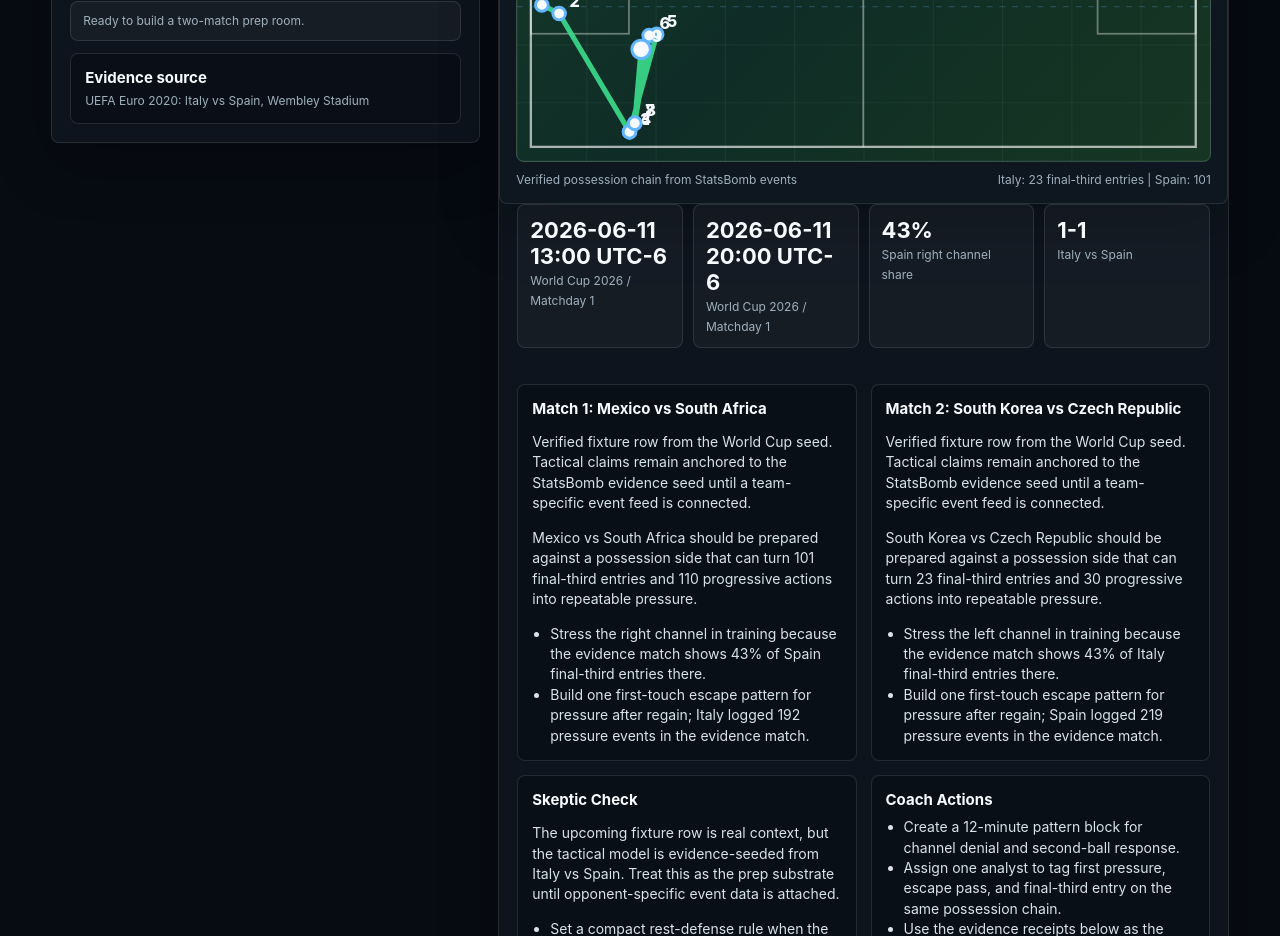
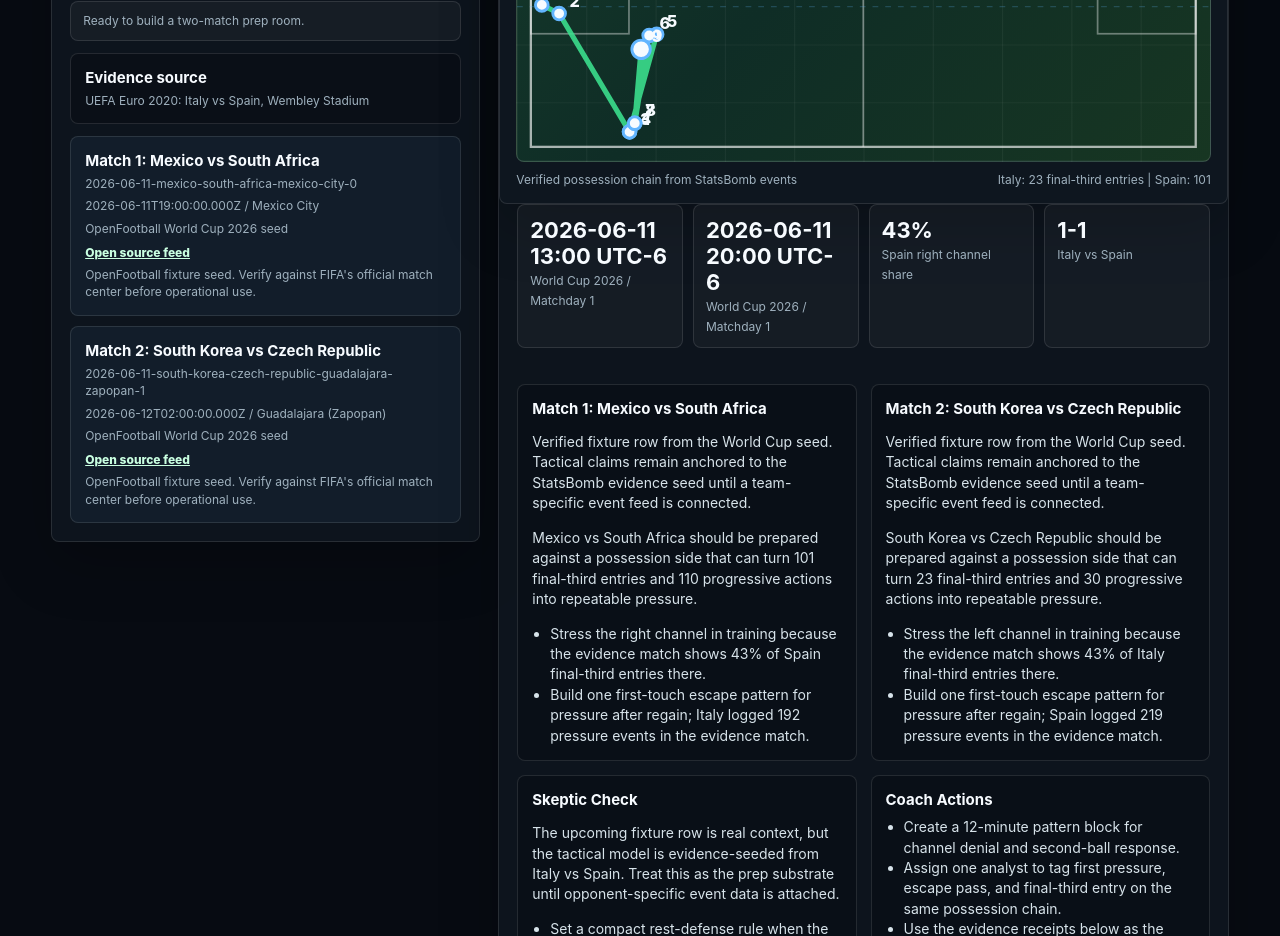
Before and after one commit to mrrCarter/matchroom-soccer-substrate, a Next.js app: page / in a window 1280 px wide. Shown: the part 1520-2456 px from the top of the page. Built offline with nearby package versions, Linux system fonts and the light colour scheme.

Commit message:
feat: show soccer fixture source proof

```diff
--- a/app/globals.css
+++ b/app/globals.css
@@ -314,6 +314,28 @@ h1 {
   margin-top: 5px;
 }
 
+.fixture-card a {
+  display: inline-flex;
+  width: fit-content;
+  margin-top: 8px;
+  color: #c9ffe1;
+  font-size: 12px;
+  font-weight: 760;
+}
+
+.fixture-proof-list {
+  display: grid;
+  gap: 10px;
+}
+
+.fixture-proof {
+  background: rgba(98, 181, 255, 0.06);
+}
+
+.proof-id {
+  word-break: break-word;
+}
+
 .manual-grid {
   display: grid;
   grid-template-columns: 1fr 1fr;
--- a/components/SoccerRoom.tsx
+++ b/components/SoccerRoom.tsx
@@ -23,6 +23,10 @@ function fixtureLabel(fixture: Fixture) {
 
 function formatDate(fixture: Fixture) {
   return fixture.time ? `${fixture.date} ${fixture.time}` : fixture.date;
+}
+
+function sourceLabel(fixture: Fixture) {
+  return fixture.source === "manual" ? "Analyst-entered fixture context" : "OpenFootball World Cup 2026 seed";
 }
 
 function planMetricLabel(plan: PrepRoomResponse["plans"][number]) {
@@ -441,6 +445,28 @@ export default function SoccerRoom({
               {initialSummary.match.stadium}
             </span>
           </div>
+
+          <div className="fixture-proof-list" aria-label="Selected fixture source proof">
+            {prep.plans.map((plan, index) => (
+              <div className="fixture-card fixture-proof" key={plan.fixture.id}>
+                <strong>
+                  Match {index + 1}: {fixtureLabel(plan.fixture)}
+                </strong>
+                <span className="proof-id">{plan.fixture.id}</span>
+                <span>
+                  {plan.fixture.kickOffUtc ?? formatDate(plan.fixture)}
+                  {plan.fixture.venue ? ` / ${plan.fixture.venue}` : ""}
+                </span>
+                <span>{sourceLabel(plan.fixture)}</span>
+                {plan.fixture.sourceUrl ? (
+                  <a href={plan.fixture.sourceUrl} target="_blank" rel="noreferrer">
+                    Open source feed
+                  </a>
+                ) : null}
+                {plan.fixture.sourceNote ? <span>{plan.fixture.sourceNote}</span> : null}
+              </div>
+            ))}
+          </div>
         </div>
       </aside>
 
```
